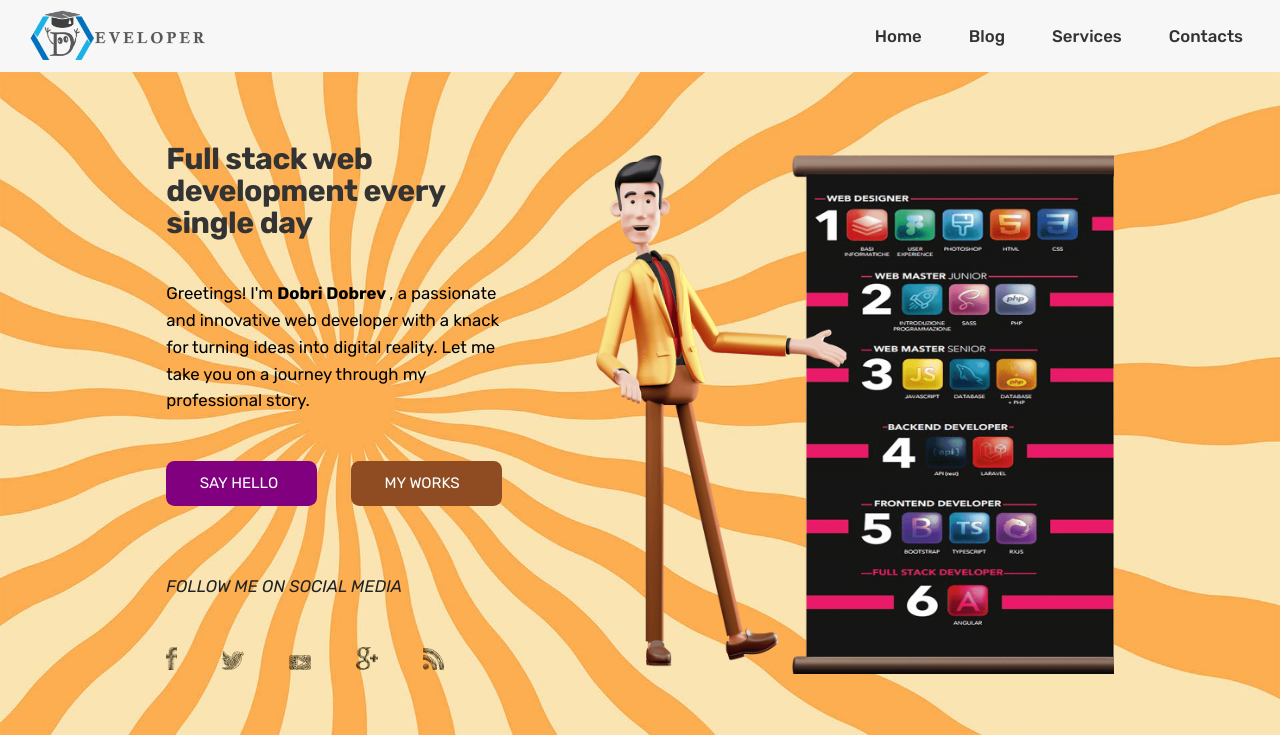
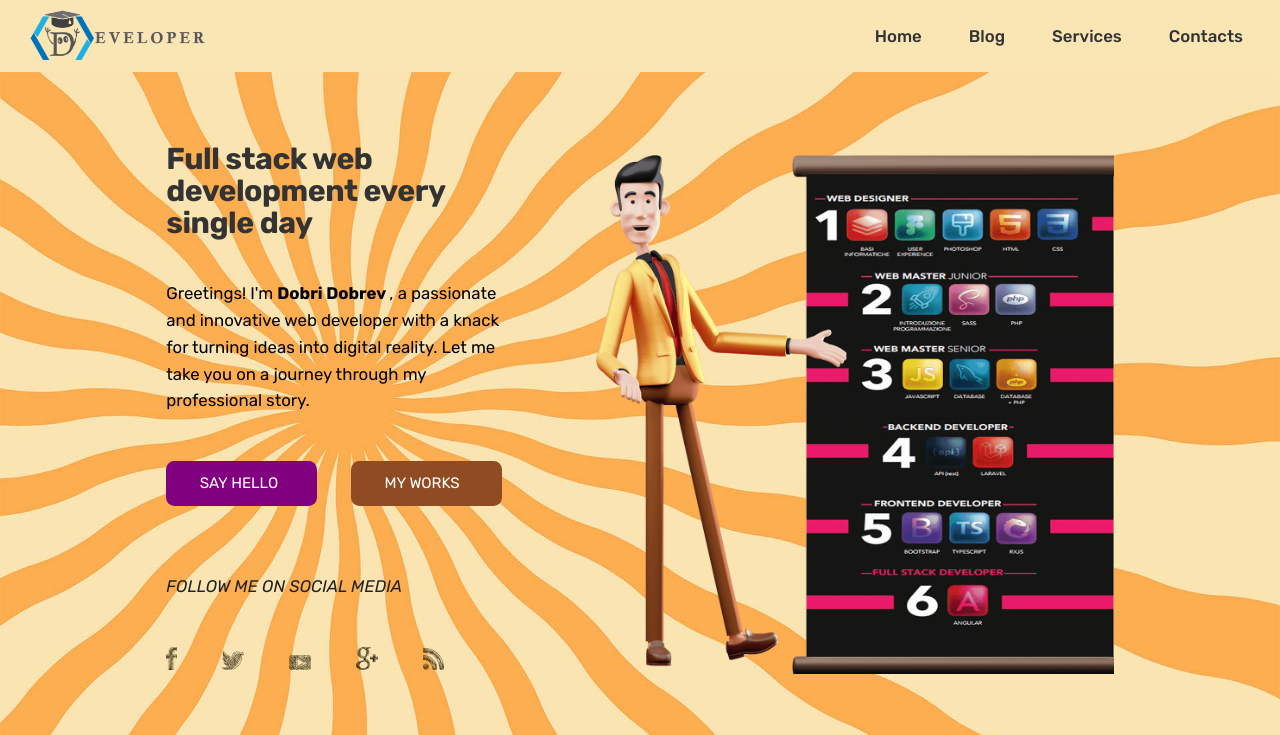
Before and after one commit to compuuw4/sessione2, a PHP site: page / in a window 1280 px wide. Shown: the top 735 px of the page. Run offline with PHP 8.4, Linux system fonts and the light colour scheme; style sheets or scripts are compiled from the project's sources.

Commit message:
I restore my primary color of the navigation

```diff
--- a/sass/components/_navigation.scss
+++ b/sass/components/_navigation.scss
@@ -6,7 +6,7 @@
     @include flex-ver-center;
     padding: 0 2.6rem;
 
-    background-color: rgba($secondary-color, .96);
+    background-color: rgba($primary-color, .96);
 
 
     &__checkbox {
```
